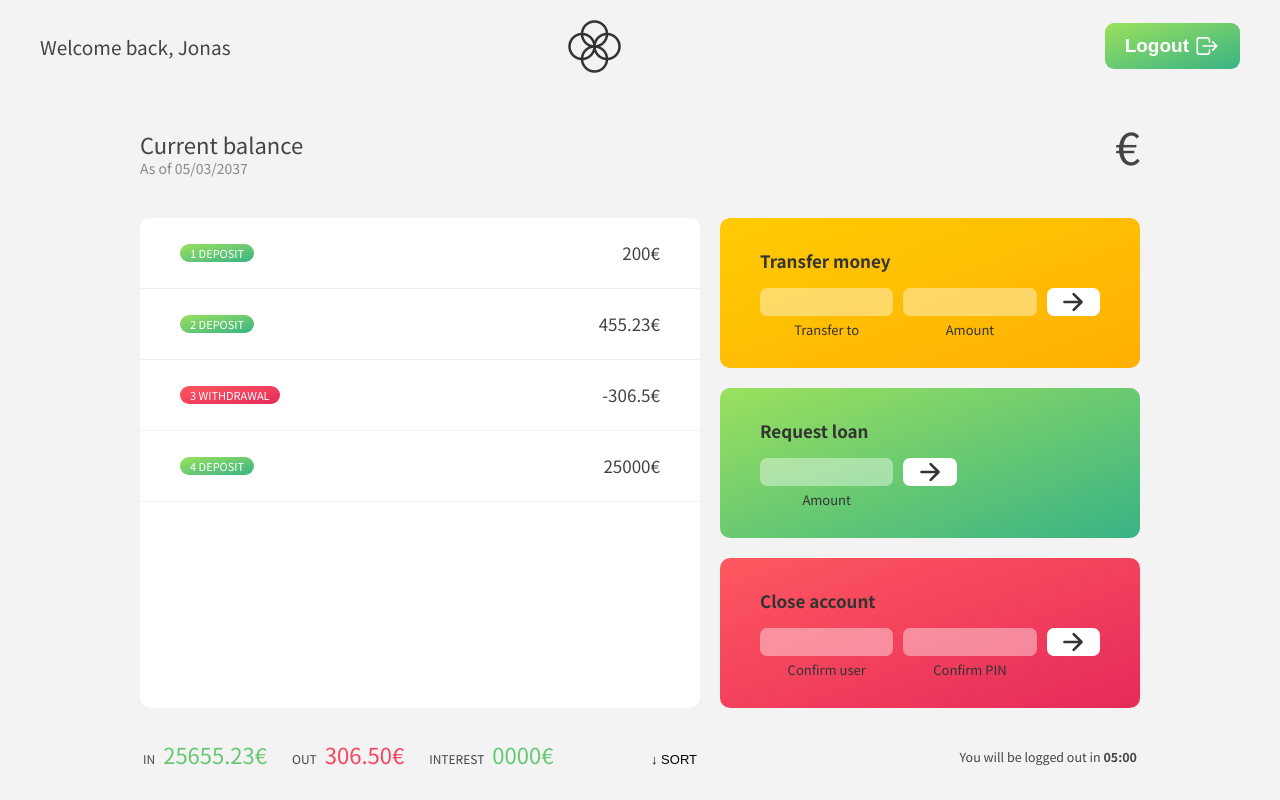
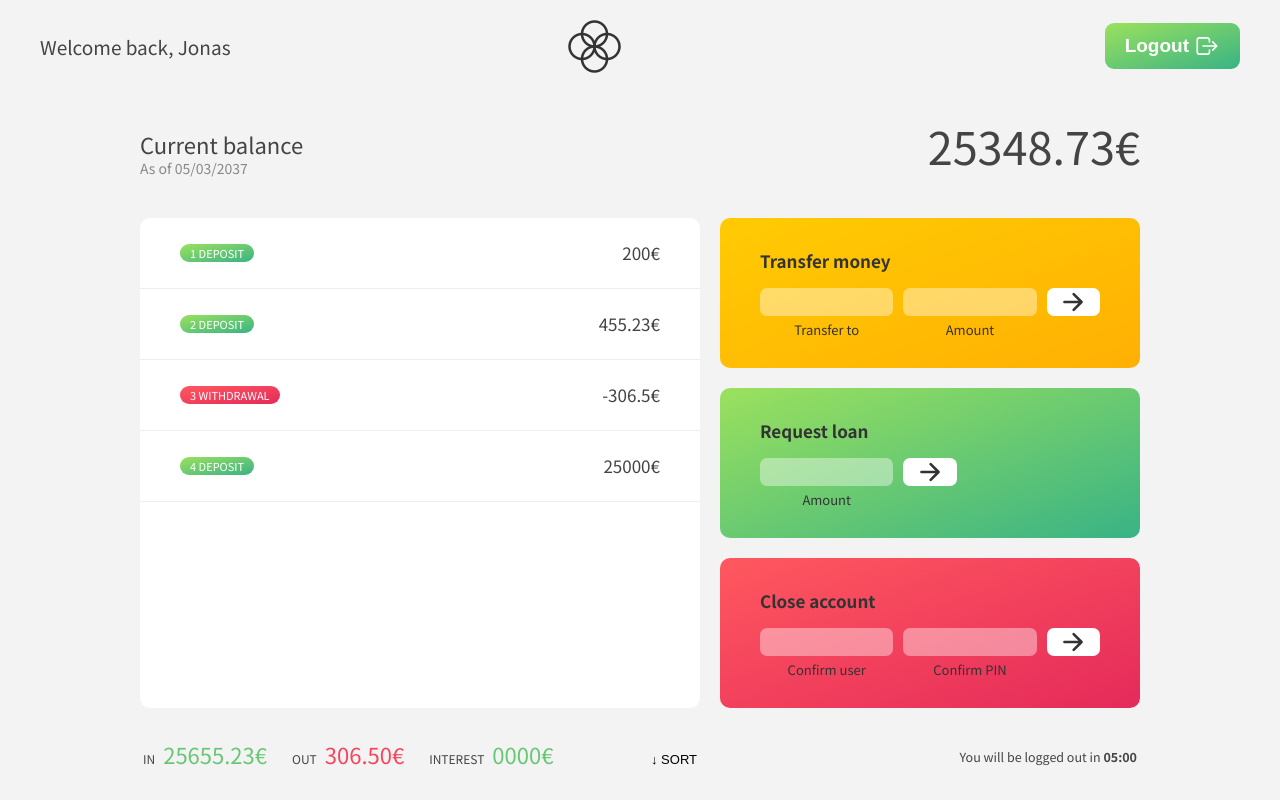
Before and after one commit to devBayo/Bankist-react-, a React (Create React App) app: page / in a window 1280 px wide. Built offline with nearby package versions, Linux system fonts and the light colour scheme.

Commit message:
fixed balance bug

```diff
--- a/src/components/Main/MainHeader/MainHeader.jsx
+++ b/src/components/Main/MainHeader/MainHeader.jsx
@@ -4,8 +4,10 @@ import classes from './MainHeader.module.css';
 
 const MainHeader = () => {
   const {
-    user: { balance },
+    user: { movements },
   } = useContext(UsersContext);
+
+  const balance = movements?.reduce((prev, cur) => prev + cur, 0);
 
   return (
     <div className={classes['balance']}>
```
